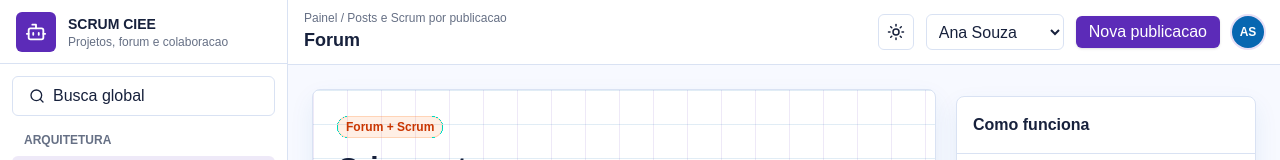
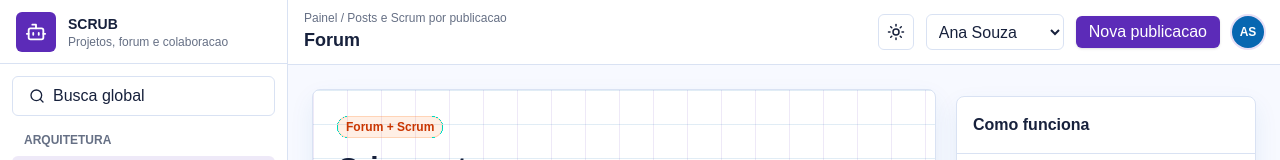
Before and after one commit to Monespira/Ouroboros, a Next.js app in the folder Frontend/: page / in a window 1280 px wide. Shown: the top 160 px of the page. Built offline with nearby package versions, Linux system fonts and the light colour scheme.

Commit message:
(new) Novo nome Scrub

```diff
--- a/Frontend/components/layout/app-shell.tsx
+++ b/Frontend/components/layout/app-shell.tsx
@@ -357,7 +357,7 @@ export function AppShell() {
             </div>
             {!sidebarCollapsed && (
               <div className="min-w-0 flex-1">
-                <p className="truncate text-sm font-black">SCRUM CIEE</p>
+                <p className="truncate text-sm font-black">SCRUB</p>
                 <p className="truncate text-xs text-muted">Projetos, forum e colaboracao</p>
               </div>
             )}
```
